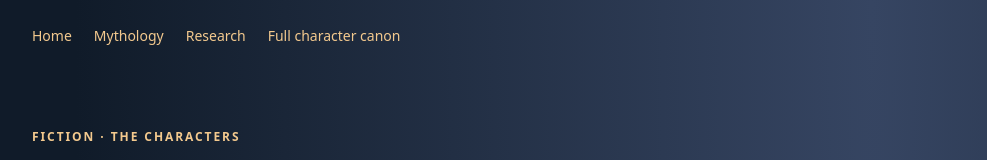
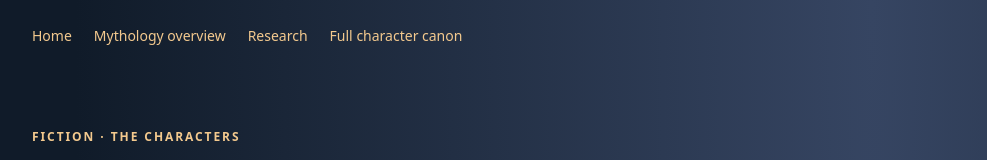
Before and after one commit to LuCiDeMeRGeNCe/LuCiDeMeRGeNCe, a plain HTML site: page docs/characters.html in a window 1280 px wide. Shown: the top 160 px of the page, without its empty margins (152-1139 px from the left). Drawn offline with Linux system fonts and the light colour scheme.

Commit message:
Clarify character-page navigation

```diff
--- a/docs/characters.html
+++ b/docs/characters.html
@@ -5,7 +5,7 @@
 <style>
 :root{color-scheme:dark;--bg:#101b29;--ink:#f6f1e9;--muted:#c6cbd5;--gold:#f3c98e;--line:#445267}
 *{box-sizing:border-box}body{margin:0;background:radial-gradient(ellipse at 80% 0%,#364562 0%,transparent 55%),var(--bg);color:var(--ink);font:16px/1.7 system-ui,-apple-system,sans-serif}header,main,footer{max-width:960px;margin:auto;padding:24px}a{color:var(--gold)}nav{display:flex;gap:22px;flex-wrap:wrap;font-size:14px}nav a{text-decoration:none}main{padding-top:55px;padding-bottom:70px}h1,h2{font-family:Georgia,serif;font-weight:400;line-height:1.18}h1{font-size:clamp(38px,7vw,68px);margin:12px 0 22px}h2{font-size:clamp(27px,4vw,39px)}.eyebrow{letter-spacing:.16em;text-transform:uppercase;font-size:12px;color:var(--gold);font-weight:700}.lead{font-size:21px;color:#f3e8dc;max-width:720px}.muted,p{color:var(--muted)}.index{display:grid;grid-template-columns:repeat(auto-fit,minmax(180px,1fr));gap:12px;margin:36px 0 60px}.index a{display:block;border:1px solid var(--line);border-radius:12px;padding:18px;text-decoration:none;background:#ffffff08}.index a:hover{background:#ffffff15}.index span{display:block;font-size:12px;color:var(--muted)}section{border-top:1px solid var(--line);padding:40px 0}section p{max-width:790px}section h2{margin:0 0 14px}strong{color:var(--ink)}.note{border-left:3px solid var(--gold);padding-left:18px;margin:24px 0}footer{border-top:1px solid var(--line);font-size:13px;color:var(--muted)}:focus-visible{outline:3px solid var(--gold);outline-offset:4px}
-</style></head><body><header><nav aria-label="Navigation"><a href="./">Home</a><a href="mythology.html">Mythology</a><a href="challenges.html">Research</a><a href="https://github.com/LuCiDeMeRGeNCe/LuCiDeMeRGeNCe/blob/main/mythos/CHARACTER_CANON_v1.md">Full character canon</a></nav></header>
+</style></head><body><header><nav aria-label="Navigation"><a href="./">Home</a><a href="mythology.html">Mythology overview</a><a href="challenges.html">Research</a><a href="https://github.com/LuCiDeMeRGeNCe/LuCiDeMeRGeNCe/blob/main/mythos/CHARACTER_CANON_v1.md">Full character canon</a></nav></header>
 <main><div class="eyebrow">Fiction · The characters</div><h1>Character biographies</h1>
 <p class="lead">Reference biographies for the six central fictional characters. Narrative content retains its original artistic style.</p>
 <p>Each contributes something no other can replace. Their choices, rather than power alone, make the story possible.</p>
```
